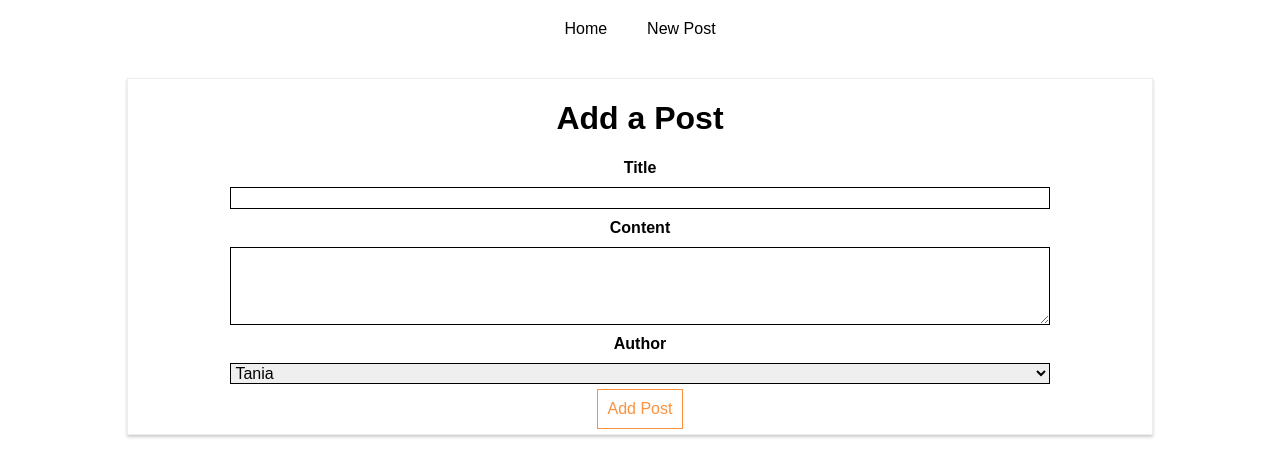
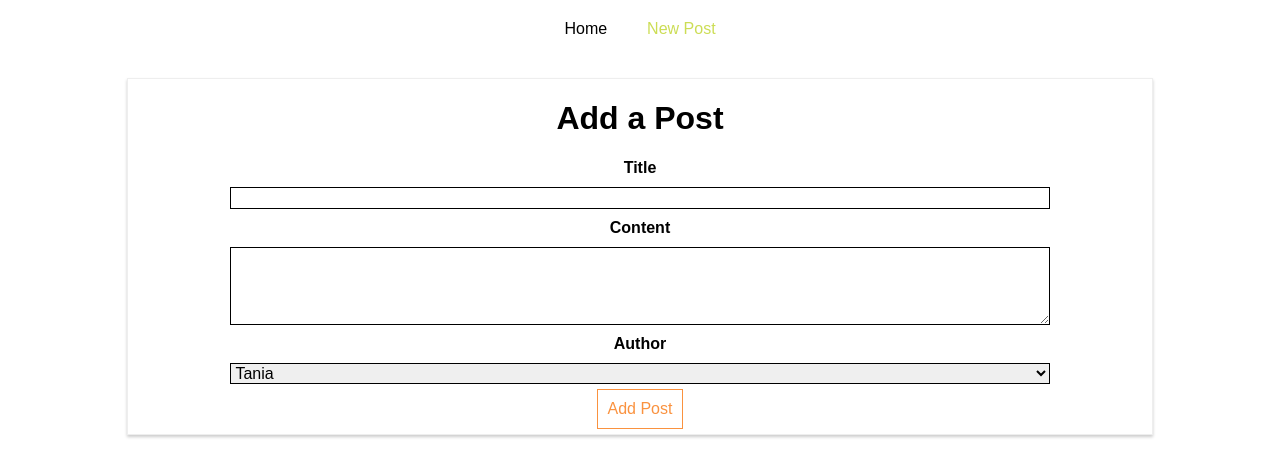
Before and after one commit to Loratadin/http-lesson, a React (Create React App) app: page /new-post in a window 1280 px wide. Shown: the top 476 px of the page. Built offline with nearby package versions, Linux system fonts and the light colour scheme.

Commit message:
style active Route

```diff
--- a/src/containers/Blog/Blog.css
+++ b/src/containers/Blog/Blog.css
@@ -14,6 +14,7 @@
   color: black;
 }
 .Blog a:hover,
-.Blog a:active {
+.Blog a:active,
+.Blog a.active {
   color: #ccdd55;
 }
--- a/src/containers/Blog/Blog.js
+++ b/src/containers/Blog/Blog.js
@@ -1,7 +1,7 @@
 import React, { Component } from 'react';
 import Posts from './Posts/Posts';
 import NewPost from './NewPost/NewPost';
-import { Route, Link } from 'react-router-dom';
+import { Route, NavLink } from 'react-router-dom';
 import './Blog.css';
 
 class Blog extends Component {
@@ -11,8 +11,15 @@
                 <header>
                     <nav>
                         <ul>
-                            <li><Link to="/">Home</Link></li>
-                            <li><Link to="/new-post">New Post</Link></li>
+                            <li><NavLink
+                                to="/"
+                                exact
+                                activeClassName="my-active"
+                                activeStyle={{
+                                    color: '#ccdd55',
+                                    textDecoration: 'underline'
+                                }}>Home</NavLink></li>
+                            <li><NavLink to="/new-post">New Post</NavLink></li>
                         </ul>
                     </nav>
                 </header>
```
